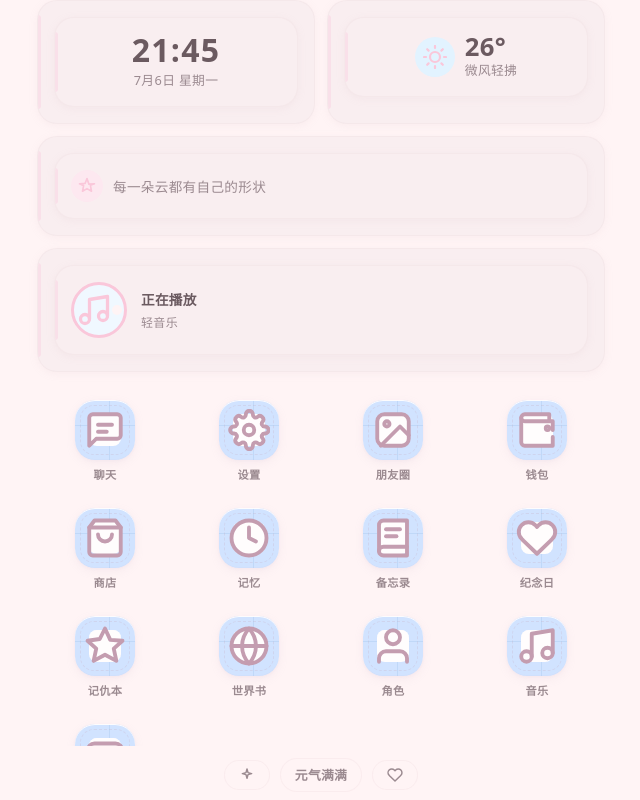
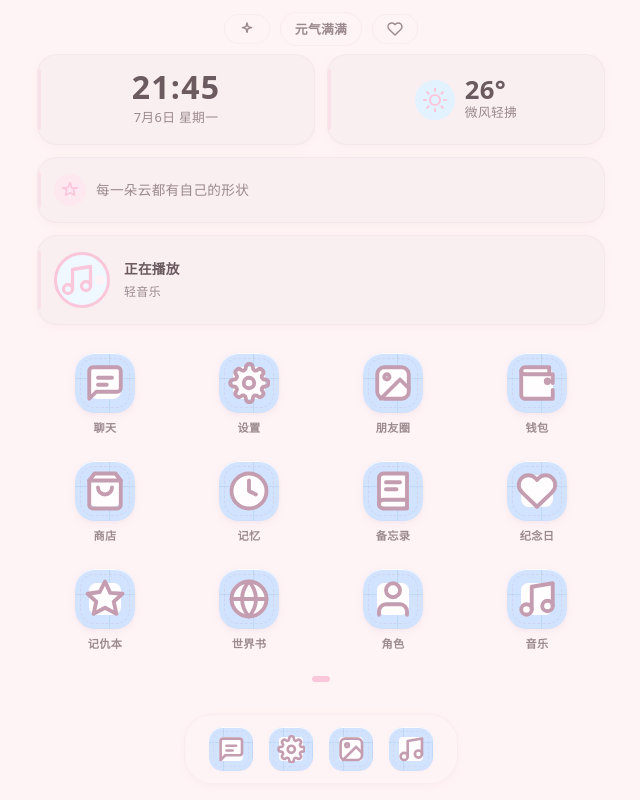
Before and after one commit to Paw-owo/-ouo, a plain HTML site: page index.html in a window 1280 px wide. Shown: the whole page, without its empty margins (319-959 px from the left). Drawn offline with Linux system fonts and the light colour scheme.

Commit message:
fix: 修复小组件SVG撑爆与app-grid消失问题
- widgets.js: 移除小组件渲染函数中嵌套的 widget-card 外壳，统一由 _buildWidgetsHTML 生成外层卡片，避免双重结构与尺寸异常放大
- desktop.js: 调整状态栏渲染顺序，先于 desktop-content 插入，防止状态栏挤压内容区
- desktop.css: 为 .app-grid-area 增加 min-height 与 overflow 控制，让 .app-grid 自适应剩余高度并在必要时可滚动，保证图标区始终可见

```diff
--- a/css/desktop.css
+++ b/css/desktop.css
@@ -565,13 +565,26 @@
   display: flex;
   flex-direction: column;
   gap: 4px;
+  min-height: clamp(5rem, 20vh, 12rem);
+  overflow: hidden;
 }
 
 .app-grid {
+  flex: 1;
   display: grid;
   grid-template-columns: repeat(4, 1fr);
   gap: 8px;
   padding: 4px 0;
+  overflow-y: auto;
+  align-content: start;
+}
+
+.app-grid::-webkit-scrollbar {
+  display: none;
+}
+
+.app-grid {
+  scrollbar-width: none;
 }
 
 .app-grid-item {
--- a/desktop/desktop.js
+++ b/desktop/desktop.js
@@ -50,13 +50,15 @@
   // 清空桌面
   desktop.innerHTML = '';
 
+  // 渲染顶部状态栏（先于内容区插入，保持在桌面顶部）
+  renderStatusBar(desktop);
+
   // 桌面内容区
   _desktopContentEl = document.createElement('div');
   _desktopContentEl.className = 'desktop-content';
   desktop.appendChild(_desktopContentEl);
 
   // 渲染各模块
-  renderStatusBar(desktop);
   renderWidgets(_desktopContentEl);
   renderAppGrid(_desktopContentEl);
   renderDock(_desktopContentEl);
--- a/desktop/widgets.js
+++ b/desktop/widgets.js
@@ -93,44 +93,37 @@
   return `${mo}月${d}日 星期${w}`;
 }
 
-// 创建时间组件
+// 创建时间组件（内容层，不包 widget-card 外壳）
 function _renderTimeWidget() {
   return `
-    <div class="widget-card widget-time">
     <div class="time-display">${_getTimeStr()}</div>
     <div class="date-display">${_getDateStr()}</div>
-    </div>
   `;
 }
 
-// 创建天气组件
+// 创建天气组件（内容层，不包 widget-card 外壳）
 function _renderWeatherWidget() {
   return `
-    <div class="widget-card widget-weather">
     <div class="weather-icon">${_getWeatherIcon(WEATHER_MOCK.icon)}</div>
     <div class="weather-info">
       <div class="weather-temp">${WEATHER_MOCK.temp}</div>
       <div class="weather-desc">${WEATHER_MOCK.desc}</div>
     </div>
-    </div>
   `;
 }
 
-// 创建今日提示
+// 创建今日提示（内容层，不包 widget-card 外壳）
 function _renderTipWidget() {
   const tip = TIPS[Math.floor(Math.random() * TIPS.length)];
   return `
-    <div class="widget-card widget-tip">
     <div class="tip-icon">${_getTipIcon()}</div>
     <div class="tip-text">${tip}</div>
-    </div>
   `;
 }
 
-// 创建黑胶组件
+// 创建黑胶组件（内容层，不包 widget-card 外壳）
 function _renderVinylWidget() {
   return `
-    <div class="widget-card widget-vinyl">
     <div class="vinyl-disc${_vinylPlaying ? ' playing' : ''}">
       ${_getVinylIcon()}
       <div class="disc-hole"></div>
@@ -138,7 +131,6 @@
     <div class="vinyl-info">
       <div class="vinyl-title">正在播放</div>
       <div class="vinyl-artist">轻音乐</div>
-      </div>
     </div>
   `;
 }
@@ -160,13 +152,13 @@
     const isFullWidth = rowWidgets.length === 1 && rowWidgets[0].span === 2;
 
     if (isFullWidth) {
-      html += `<div class="widget-card full-width" data-widget="${rowWidgets[0].id}">`;
+      html += `<div class="widget-card full-width widget-${rowWidgets[0].id}" data-widget="${rowWidgets[0].id}">`;
       html += _getWidgetContent(rowWidgets[0].id);
       html += '</div>';
     } else {
       html += '<div class="widget-row">';
       for (const w of rowWidgets) {
-        html += `<div class="widget-card" data-widget="${w.id}">`;
+        html += `<div class="widget-card widget-${w.id}" data-widget="${w.id}">`;
         html += _getWidgetContent(w.id);
         html += '</div>';
       }
```
Lines whose indentation alone changed are shown as unchanged.
